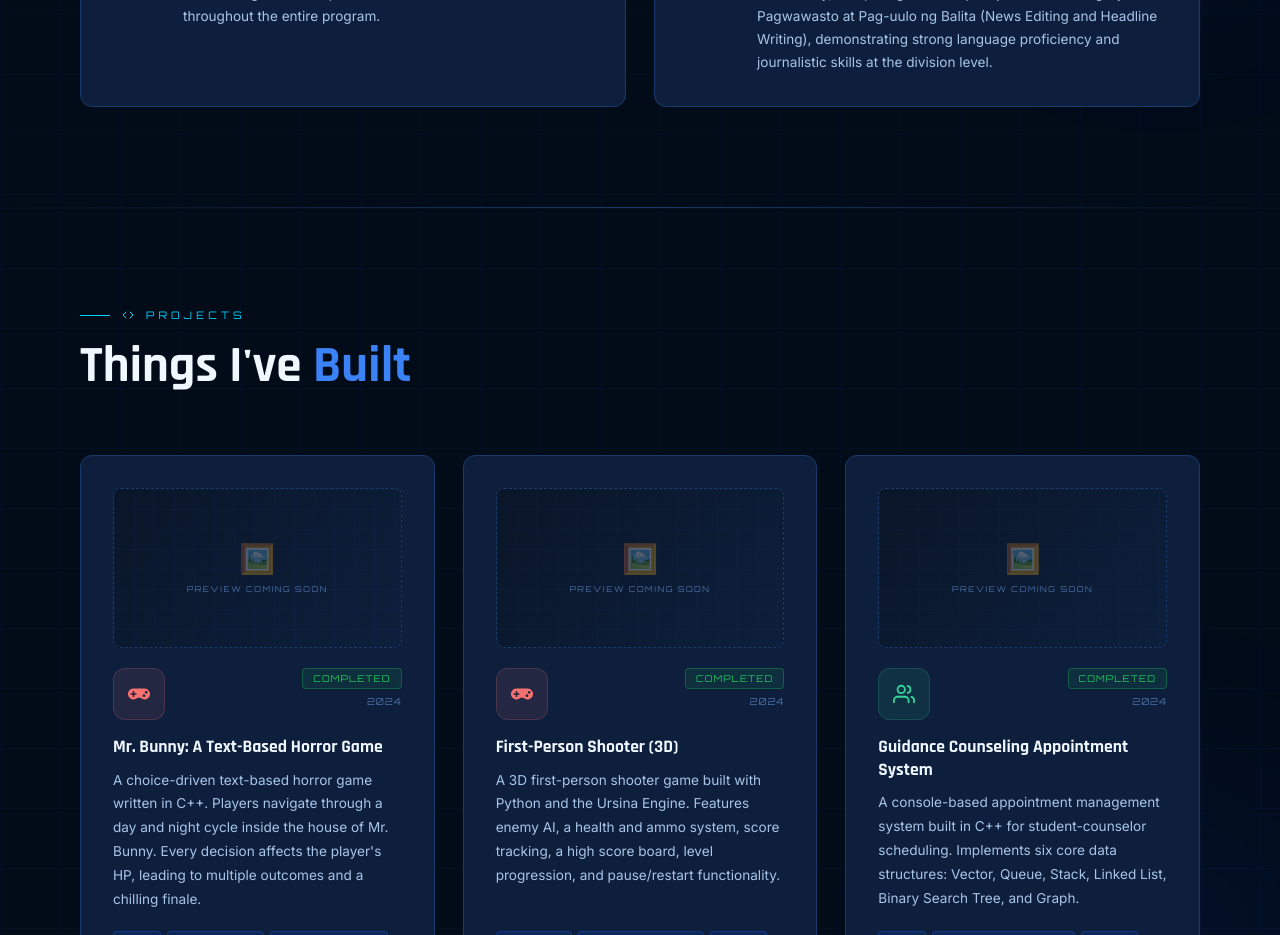
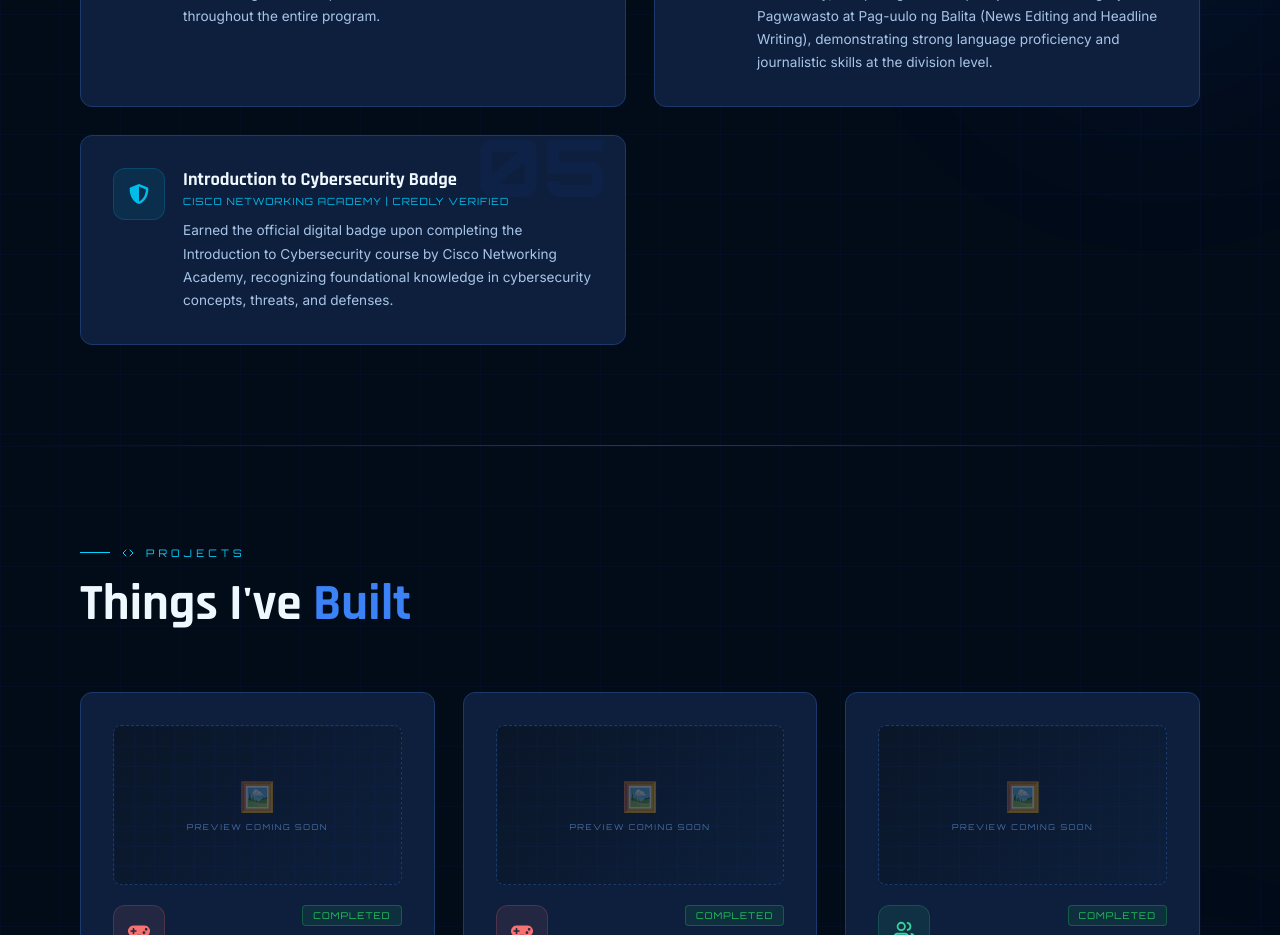
Before and after one commit to seanio777/verano-portfolio, a React (Vite) app: page / in a window 1280 px wide. Shown: the part 4560-5495 px from the top of the page. Built offline with nearby package versions, Linux system fonts and the light colour scheme.

Commit message:
feat: add Introduction to Cybersecurity Badge to Achievements component

```diff
--- a/src/components/Achievements.jsx
+++ b/src/components/Achievements.jsx
@@ -1,5 +1,5 @@
 import { FiAward } from 'react-icons/fi'
-import { FaTrophy, FaMedal, FaStar, FaNewspaper } from 'react-icons/fa'
+import { FaTrophy, FaMedal, FaStar, FaNewspaper, FaShieldAlt } from 'react-icons/fa'
 
 // ← REPLACE with your actual achievements
 const achievements = [
@@ -30,6 +30,13 @@ const achievements = [
     description: 'Placed 5th in the Division Schools Press Conference during elementary, competing in the Filipino journalism category of Pagwawasto at Pag-uulo ng Balita (News Editing and Headline Writing), demonstrating strong language proficiency and journalistic skills at the division level.',
     icon: <FaNewspaper size={20} />,
     color: '#60a5fa',
+  },
+  {
+    title: 'Introduction to Cybersecurity Badge',
+    subtitle: 'Cisco Networking Academy | Credly Verified',
+    description: 'Earned the official digital badge upon completing the Introduction to Cybersecurity course by Cisco Networking Academy, recognizing foundational knowledge in cybersecurity concepts, threats, and defenses.',
+    icon: <FaShieldAlt size={20} />,
+    color: '#00bceb',   // Cisco's signature blue
   },
 ]
 
```
